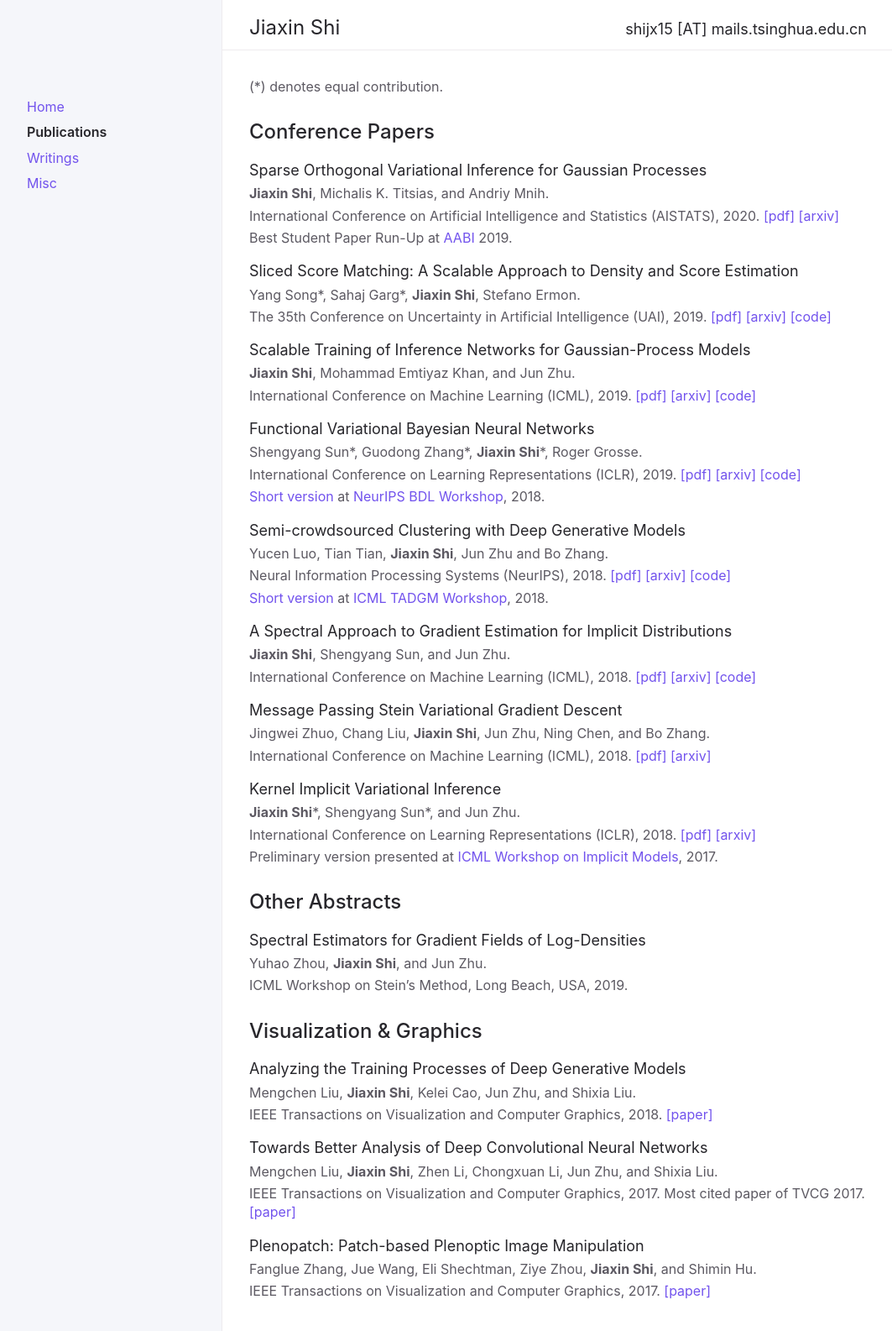
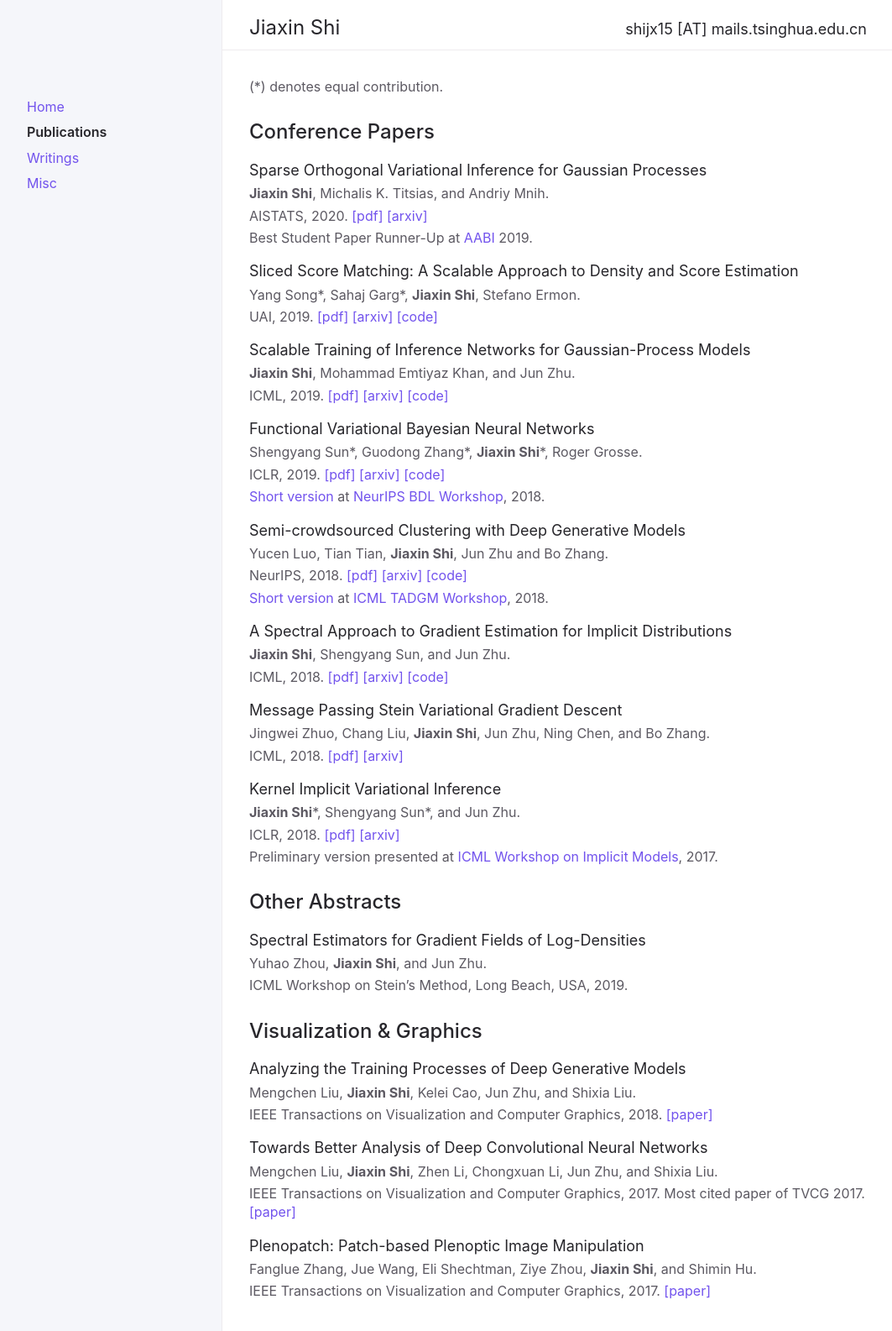
Before and after one commit to thjashin/thjashin.github.io, a Jekyll site: the page built from publications.md, in a window 1280 px wide. Shown: the top 1585 px of the page at 84% size, without its empty margins (91-1154 px from the left). Built offline with Jekyll 4.4.1, drawn with Linux system fonts in a browser that asks for light colours.

Commit message:
runner up

```diff
--- a/publications.md
+++ b/publications.md
@@ -16,17 +16,17 @@ Sparse Orthogonal Variational Inference for Gaussian Processes
 {: .fs-5 .mb-1 .text-grey-dk-300}
 **Jiaxin Shi**, Michalis K. Titsias, and Andriy Mnih.
 {: .mb-1}
-International Conference on Artificial Intelligence and Statistics (AISTATS), 2020.
+AISTATS, 2020.
 [[pdf]](https://arxiv.org/pdf/1910.10596)
 [[arxiv]](https://arxiv.org/abs/1910.10596)
 {: .mb-1}
-Best Student Paper Run-Up at [AABI](http://approximateinference.org/) 2019.
+Best Student Paper Runner-Up at [AABI](http://approximateinference.org/) 2019.
 
 Sliced Score Matching: A Scalable Approach to Density and Score Estimation
 {: .fs-5 .mb-1 .text-grey-dk-300}
 Yang Song\*, Sahaj Garg\*, **Jiaxin Shi**, Stefano Ermon.
 {: .mb-1}
-The 35th Conference on Uncertainty in Artificial Intelligence (UAI), 2019.
+UAI, 2019.
 [[pdf]](https://arxiv.org/pdf/1905.07088)
 [[arxiv]](https://arxiv.org/abs/1905.07088)
 [[code]](https://github.com/ermongroup/sliced_score_matching)
@@ -35,7 +35,7 @@ Scalable Training of Inference Networks for Gaussian-Process Models
 {: .fs-5 .mb-1 .text-grey-dk-300}
 **Jiaxin Shi**, Mohammad Emtiyaz Khan, and Jun Zhu.
 {: .mb-1}
-International Conference on Machine Learning (ICML), 2019.
+ICML, 2019.
 [[pdf]](https://arxiv.org/pdf/1905.10969.pdf)
 [[arxiv]](https://arxiv.org/abs/1905.10969)
 [[code]](https://github.com/thjashin/gp-infer-net)
@@ -44,7 +44,7 @@ Functional Variational Bayesian Neural Networks
 {: .fs-5 .mb-1 .text-grey-dk-300}
 Shengyang Sun\*, Guodong Zhang\*, **Jiaxin Shi**\*, Roger Grosse.
 {: .mb-1}
-International Conference on Learning Representations (ICLR), 2019.
+ICLR, 2019.
 [[pdf]](https://arxiv.org/pdf/1903.05779.pdf)
 [[arxiv]](https://arxiv.org/abs/1903.05779)
 [[code]](https://github.com/ssydasheng/FBNN)
@@ -55,7 +55,7 @@ Semi-crowdsourced Clustering with Deep Generative Models
 {: .fs-5 .mb-1 .text-grey-dk-300}
 Yucen Luo, Tian Tian, **Jiaxin Shi**, Jun Zhu and Bo Zhang.
 {: .mb-1}
-Neural Information Processing Systems (NeurIPS), 2018.
+NeurIPS, 2018.
 [[pdf]](https://arxiv.org/pdf/1810.11971.pdf)
 [[arxiv]](https://arxiv.org/abs/1810.11971)
 [[code]](https://github.com/xinmei9322/semicrowd)
@@ -66,7 +66,7 @@ A Spectral Approach to Gradient Estimation for Implicit Distributions
 {: .fs-5 .mb-1 .text-grey-dk-300}
 **Jiaxin Shi**, Shengyang Sun, and Jun Zhu.
 {: .mb-1}
-International Conference on Machine Learning (ICML), 2018.
+ICML, 2018.
 [[pdf]](https://arxiv.org/pdf/1806.02925.pdf)
 [[arxiv]](https://arxiv.org/abs/1806.02925)
 [[code]](https://github.com/thjashin/spectral-stein-grad)
@@ -75,7 +75,7 @@ Message Passing Stein Variational Gradient Descent
 {: .fs-5 .mb-1 .text-grey-dk-300}
 Jingwei Zhuo, Chang Liu, **Jiaxin Shi**, Jun Zhu, Ning Chen, and Bo Zhang.
 {: .mb-1}
-International Conference on Machine Learning (ICML), 2018.
+ICML, 2018.
 [[pdf]](http://proceedings.mlr.press/v80/zhuo18a/zhuo18a.pdf)
 [[arxiv]](https://arxiv.org/abs/1711.04425)
 
@@ -83,7 +83,7 @@ Kernel Implicit Variational Inference
 {: .fs-5 .mb-1 .text-grey-dk-300}
 **Jiaxin Shi**\*, Shengyang Sun\*, and Jun Zhu.
 {: .mb-1}
-International Conference on Learning Representations (ICLR), 2018.
+ICLR, 2018.
 [[pdf]](https://arxiv.org/pdf/1705.10119.pdf)
 [[arxiv]](https://arxiv.org/abs/1705.10119)
 {: .mb-1}
```
Also changed, not shown: index.md (+1 -1 lines).
